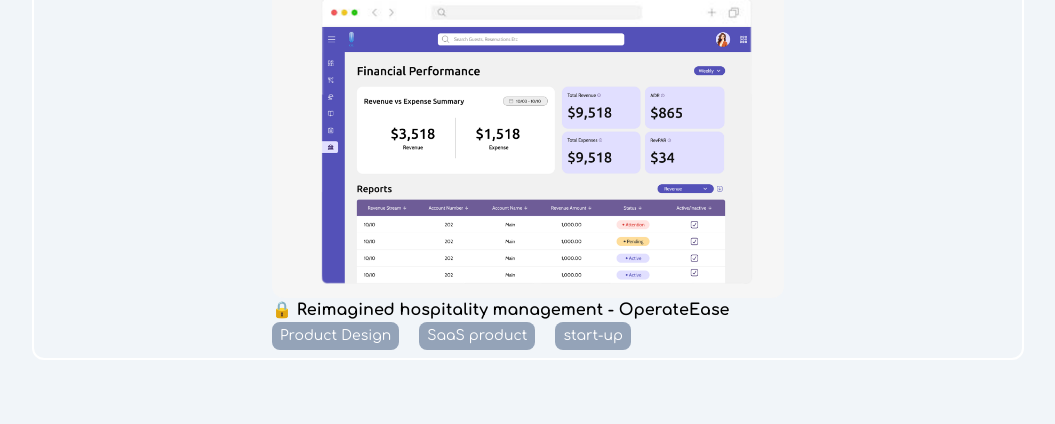
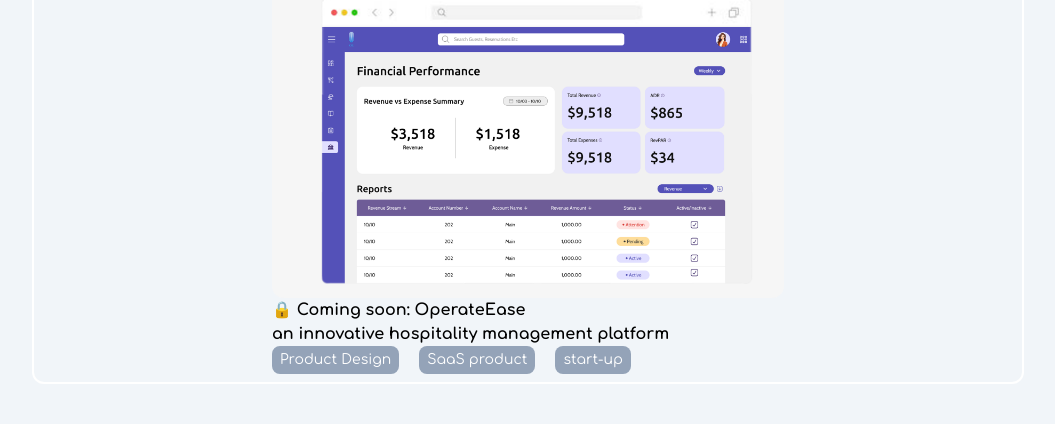
Before and after one commit to johnjang94/portfolio-ver-3, a React (Vite) app: page / in a window 1280 px wide. Shown: the part 1819-2243 px from the top of the page, without its empty margins (112-1167 px from the left). Built offline with nearby package versions, Linux system fonts and the light colour scheme.

Commit message:
thumbnail updated

```diff
--- a/src/pages/home/home.jsx
+++ b/src/pages/home/home.jsx
@@ -12,7 +12,8 @@
     imgSrc: home.OperateEase,
     imgAlt: "OperateEase",
     icon: "🔒",
-    title: "Reimagined hospitality management - OperateEase",
+    title: "Coming soon: OperateEase",
+    subtitle: "an innovative hospitality management platform",
     category: ["Product Design", "SaaS product", "start-up"],
     link: "/operate",
   },
@@ -207,6 +208,9 @@
                     <p className="font-bold">
                       {item.icon} {item.title}
                     </p>
+                    {item.subtitle && (
+                      <p className="font-bold">{item.subtitle}</p>
+                    )}
                     <div className="flex md:space-x-5 space-x-1">
                       {item.category?.map((category, index) => (
                         <span
```
